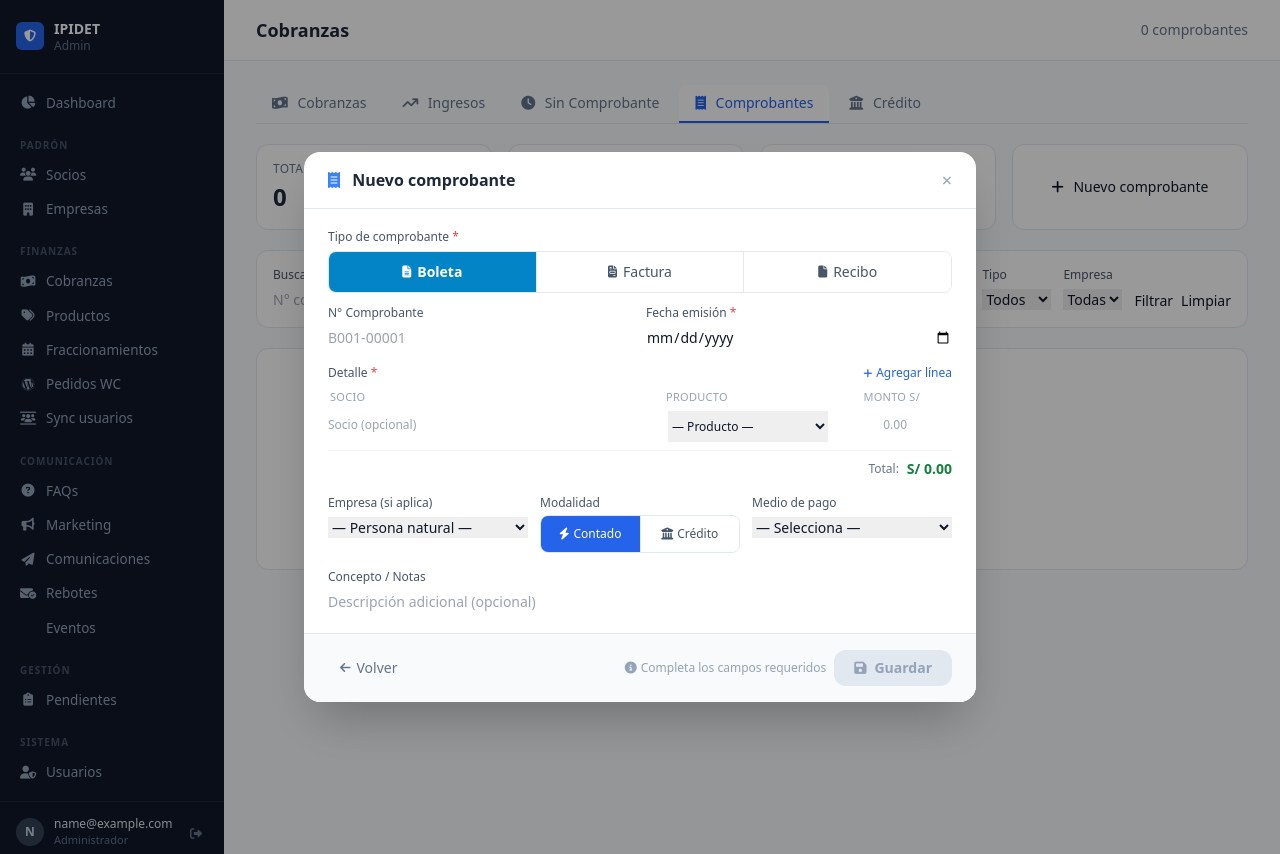
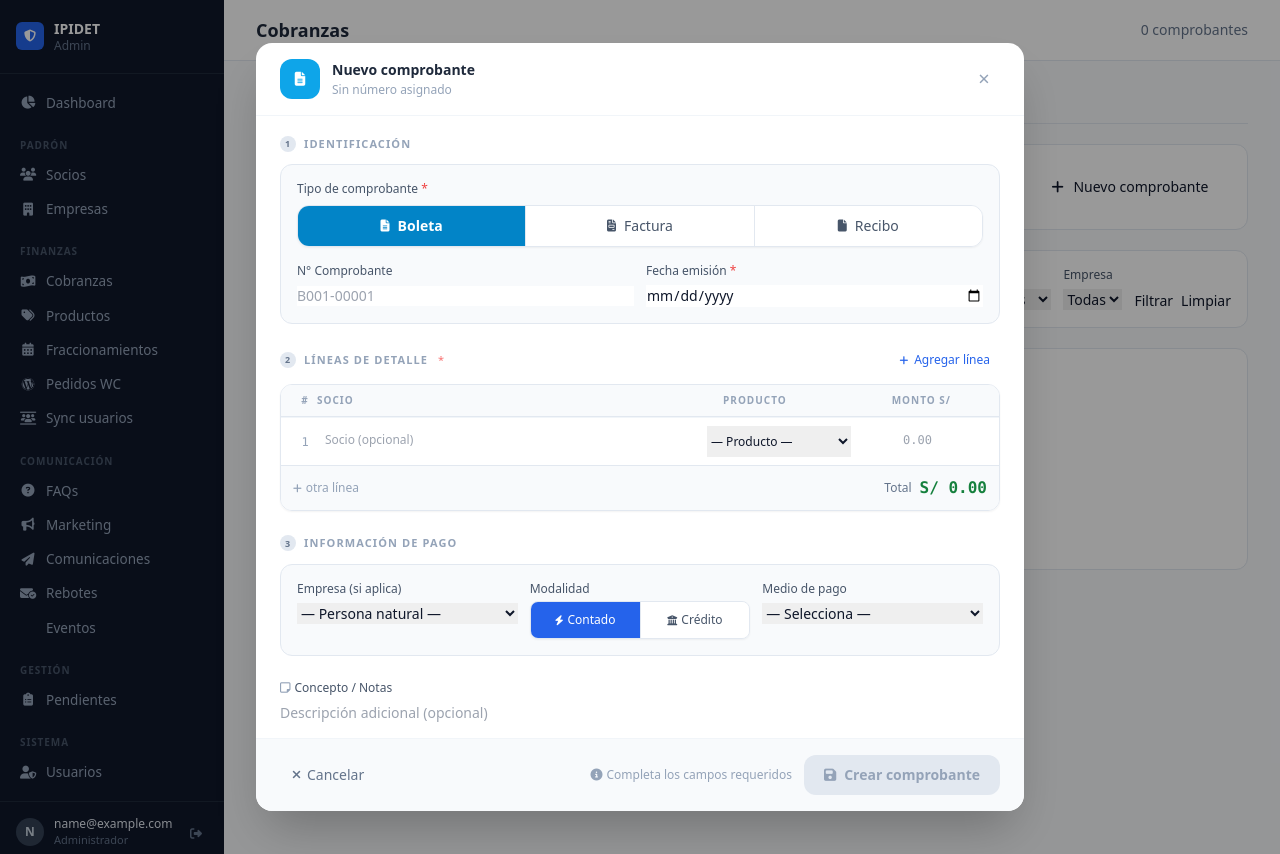
Before and after one commit to juanfernandovasquez/ipidet-api, a FastAPI app: page /comprobantes in a window 1280 px wide, after a click on "Nuevo comprobante". Run offline with FastAPI, Linux system fonts and the light colour scheme; the visitor is signed in with stand-in values (Sample User, id 1); data that the repository does not hold is empty; some libraries are stand-ins or nearby versions.

Commit message:
Style: rediseño modal comprobantes con secciones visuales claras
- Modal más ancho (max-w-3xl) y flex-col con header/footer fijos y body scrollable
- Header dinámico con ícono y color según tipo seleccionado (boleta/factura/recibo)
- Secciones numeradas con labels uppercase: Identificación, Líneas de detalle, Información de pago
- Tabla de ítems con encabezado de columnas, filas con número de fila y hover, pie con total
- Crédito integrado dentro de la sección de pago con separador visual
- Botón guardar con estado de carga (spinner fa-spin) y texto dinámico

Co-Authored-By: Claude Sonnet 4.6 <noreply@anthropic.com>

```diff
--- a/webapp/templates/comprobantes.html
+++ b/webapp/templates/comprobantes.html
@@ -260,9 +260,10 @@
 
 <!-- Modal: Nuevo comprobante -->
 <div id="modal-nuevo" class="hidden fixed inset-0 z-50 flex items-center justify-center p-4 bg-black/40">
-  <div class="bg-white rounded-2xl shadow-2xl w-full max-w-2xl max-h-[90vh] overflow-y-auto"
+  <div class="bg-white rounded-2xl shadow-2xl w-full max-w-3xl max-h-[90vh] flex flex-col overflow-hidden"
        x-data="{
          editId: null,
+         guardando: false,
          form: {
            numero: '', tipo: 'boleta', fecha_emision: '',
            empresa: '', concepto: '',
@@ -341,7 +342,8 @@
            document.getElementById('modal-nuevo').classList.remove('hidden');
          },
          async guardar() {
-           if (!this.canGuardar) return;
+           if (!this.canGuardar || this.guardando) return;
+           this.guardando = true;
            const items = this.items.filter(it => it.pid || it.pnombre).map(it => ({
              member_id: it.sid || null, producto_nombre: it.pnombre, monto: parseFloat(it.monto) || 0
            }));
@@ -353,6 +355,7 @@
              headers: { 'Content-Type': 'application/json' },
              body: JSON.stringify({ ...this.form, items, monto_total: this.montoTotal, es_credito: this.es_credito }),
            });
+           this.guardando = false;
            if (r.ok) location.reload();
          },
        }"
@@ -362,36 +365,56 @@
        data-productos='{{ productos_json | tojson }}'>
 
     <!-- Cabecera -->
-    <div class="flex items-center justify-between px-6 py-4 border-b border-slate-200">
-      <h2 class="text-base font-semibold text-slate-800">
-        <i class="fa-solid fa-receipt mr-2 text-blue-500"></i>
-        <span x-text="editId ? 'Editar comprobante' : 'Nuevo comprobante'"></span>
-      </h2>
+    <div class="flex items-center justify-between px-6 py-4 border-b border-slate-100 shrink-0">
+      <div class="flex items-center gap-3">
+        <div class="w-10 h-10 rounded-xl flex items-center justify-center text-white shrink-0 transition-colors duration-200"
+             :class="{
+               'bg-sky-500':    form.tipo === 'boleta',
+               'bg-violet-600': form.tipo === 'factura',
+               'bg-slate-600':  form.tipo === 'recibo'
+             }">
+          <i class="fa-solid text-sm"
+             :class="{
+               'fa-file-lines':   form.tipo === 'boleta',
+               'fa-file-invoice': form.tipo === 'factura',
+               'fa-file':         form.tipo === 'recibo'
+             }"></i>
+        </div>
+        <div>
+          <h2 class="text-sm font-semibold text-slate-800" x-text="editId ? 'Editar comprobante' : 'Nuevo comprobante'"></h2>
+          <p class="text-xs text-slate-400 mt-0.5" x-text="form.numero || 'Sin número asignado'"></p>
+        </div>
+      </div>
       <button onclick="document.getElementById('modal-nuevo').classList.add('hidden')"
-        class="text-slate-400 hover:text-slate-600 text-lg leading-none">&times;</button>
+        class="w-8 h-8 flex items-center justify-center rounded-lg text-slate-400 hover:text-slate-600 hover:bg-slate-100 transition-colors text-xl leading-none">&times;</button>
     </div>
 
-    <!-- Cuerpo -->
-    <div class="px-6 py-5 space-y-4">
+    <!-- Cuerpo (scrollable) -->
+    <div class="flex-1 overflow-y-auto px-6 py-5 space-y-6">
 
-      <!-- Tipo + N° + Fecha -->
-      <div class="space-y-3">
+      <!-- ── 1. Identificación ── -->
       <div>
-          <label class="block text-xs font-medium text-slate-600 mb-1.5">Tipo de comprobante <span class="text-red-500">*</span></label>
-          <div class="flex rounded-lg border border-slate-200 overflow-hidden text-sm">
+        <p class="text-[11px] font-bold text-slate-400 uppercase tracking-widest mb-3 flex items-center gap-2">
+          <span class="w-4 h-4 inline-flex items-center justify-center bg-slate-200 text-slate-500 rounded-full text-[9px] font-bold shrink-0">1</span>
+          Identificación
+        </p>
+        <div class="bg-slate-50 border border-slate-200 rounded-xl p-4 space-y-4">
+          <div>
+            <label class="block text-xs font-medium text-slate-600 mb-2">Tipo de comprobante <span class="text-red-500">*</span></label>
+            <div class="flex rounded-xl border border-slate-200 overflow-hidden text-sm shadow-sm">
               <button type="button" @click="form.tipo = 'boleta'"
-                    :class="form.tipo === 'boleta' ? 'bg-sky-600 text-white font-semibold' : 'bg-white text-slate-600 hover:bg-slate-50'"
-                    class="flex-1 px-3 py-2.5 transition-colors flex items-center justify-center gap-1.5">
+                      :class="form.tipo === 'boleta' ? 'bg-sky-600 text-white font-semibold' : 'bg-white text-slate-600 hover:bg-sky-50 hover:text-sky-700'"
+                      class="flex-1 px-4 py-2.5 transition-all flex items-center justify-center gap-2">
                 <i class="fa-solid fa-file-lines text-xs"></i> Boleta
               </button>
               <button type="button" @click="form.tipo = 'factura'"
-                    :class="form.tipo === 'factura' ? 'bg-violet-600 text-white font-semibold' : 'bg-white text-slate-600 hover:bg-slate-50'"
-                    class="flex-1 px-3 py-2.5 border-l border-slate-200 transition-colors flex items-center justify-center gap-1.5">
+                      :class="form.tipo === 'factura' ? 'bg-violet-600 text-white font-semibold' : 'bg-white text-slate-600 hover:bg-violet-50 hover:text-violet-700'"
+                      class="flex-1 px-4 py-2.5 border-l border-slate-200 transition-all flex items-center justify-center gap-2">
                 <i class="fa-solid fa-file-invoice text-xs"></i> Factura
               </button>
               <button type="button" @click="form.tipo = 'recibo'"
-                    :class="form.tipo === 'recibo' ? 'bg-slate-700 text-white font-semibold' : 'bg-white text-slate-600 hover:bg-slate-50'"
-                    class="flex-1 px-3 py-2.5 border-l border-slate-200 transition-colors flex items-center justify-center gap-1.5">
+                      :class="form.tipo === 'recibo' ? 'bg-slate-700 text-white font-semibold' : 'bg-white text-slate-600 hover:bg-slate-100 hover:text-slate-800'"
+                      class="flex-1 px-4 py-2.5 border-l border-slate-200 transition-all flex items-center justify-center gap-2">
                 <i class="fa-solid fa-file text-xs"></i> Recibo
               </button>
             </div>
@@ -407,28 +430,39 @@
             </div>
           </div>
         </div>
+      </div>
 
-      <!-- Líneas de detalle -->
+      <!-- ── 2. Líneas de detalle ── -->
       <div>
-        <div class="flex items-center justify-between mb-2">
-          <label class="text-xs font-medium text-slate-600">Detalle <span class="text-red-500">*</span></label>
+        <div class="flex items-center justify-between mb-3">
+          <p class="text-[11px] font-bold text-slate-400 uppercase tracking-widest flex items-center gap-2">
+            <span class="w-4 h-4 inline-flex items-center justify-center bg-slate-200 text-slate-500 rounded-full text-[9px] font-bold shrink-0">2</span>
+            Líneas de detalle <span class="text-red-400 font-normal normal-case tracking-normal ml-0.5">*</span>
+          </p>
           <button type="button" @click="agregarItem()"
-                  class="text-xs text-blue-600 hover:text-blue-700 flex items-center gap-1 transition-colors">
+                  class="inline-flex items-center gap-1.5 text-xs font-medium text-blue-600 hover:text-blue-700 hover:bg-blue-50 px-2.5 py-1 rounded-lg transition-colors">
             <i class="fa-solid fa-plus text-[10px]"></i> Agregar línea
           </button>
         </div>
 
-        <!-- Cabecera de columnas -->
-        <div class="grid gap-1.5 mb-1 text-[11px] font-medium text-slate-400 uppercase tracking-wide px-0.5"
-             style="grid-template-columns: 1fr 10rem 5.5rem 1.5rem">
-          <span>Socio</span><span>Producto</span><span class="text-right">Monto S/</span><span></span>
+        <div class="border border-slate-200 rounded-xl overflow-hidden shadow-sm">
+          <!-- Encabezado de columnas -->
+          <div class="grid text-[10px] font-bold text-slate-400 uppercase tracking-widest bg-slate-50 border-b border-slate-200 px-3 py-2"
+               style="grid-template-columns: 1.5rem 1fr 9rem 5.5rem 2rem">
+            <span class="text-center">#</span>
+            <span>Socio</span>
+            <span>Producto</span>
+            <span class="text-right pr-1">Monto S/</span>
+            <span></span>
           </div>
 
           <!-- Filas de ítems -->
-        <div class="space-y-1.5">
+          <div class="divide-y divide-slate-100 bg-white">
             <template x-for="(item, idx) in items" :key="idx">
-            <div class="grid items-start gap-1.5"
-                 style="grid-template-columns: 1fr 10rem 5.5rem 1.5rem">
+              <div class="grid items-start gap-2 px-3 py-2 hover:bg-blue-50/30 transition-colors"
+                   style="grid-template-columns: 1.5rem 1fr 9rem 5.5rem 2rem">
+
+                <span class="text-xs text-slate-400 font-mono text-center pt-2" x-text="idx + 1"></span>
 
                 <!-- Socio (autocomplete) -->
                 <div class="relative">
@@ -459,11 +493,11 @@
 
                 <!-- Monto -->
                 <input type="number" step="0.01" x-model="item.monto"
-                     placeholder="0.00" class="input w-full text-xs py-1.5 text-right">
+                       placeholder="0.00" class="input w-full text-xs py-1.5 text-right font-mono">
 
                 <!-- Quitar -->
                 <button type="button" @click="quitarItem(idx)"
-                      class="text-slate-300 hover:text-red-500 p-1 mt-0.5 rounded transition-colors"
+                        class="flex items-center justify-center text-slate-300 hover:text-red-500 p-1.5 mt-0.5 rounded-lg hover:bg-red-50 transition-colors"
                         x-show="items.length > 1">
                   <i class="fa-solid fa-xmark text-xs"></i>
                 </button>
@@ -471,14 +505,27 @@
             </template>
           </div>
 
-        <!-- Total -->
-        <div class="flex justify-end items-center gap-2 mt-2 pt-2 border-t border-slate-100">
-          <span class="text-xs text-slate-500">Total:</span>
-          <span class="text-sm font-bold text-green-700" x-text="'S/ ' + montoTotal.toFixed(2)"></span>
+          <!-- Pie: agregar + total -->
+          <div class="flex items-center justify-between px-3 py-2.5 bg-slate-50 border-t border-slate-200">
+            <button type="button" @click="agregarItem()"
+                    class="inline-flex items-center gap-1 text-xs text-slate-400 hover:text-blue-600 transition-colors">
+              <i class="fa-solid fa-plus text-[10px]"></i> otra línea
+            </button>
+            <div class="flex items-center gap-2">
+              <span class="text-xs text-slate-500">Total</span>
+              <span class="text-base font-bold text-green-700 font-mono" x-text="'S/ ' + montoTotal.toFixed(2)"></span>
+            </div>
+          </div>
         </div>
       </div>
 
-      <!-- Empresa + Modalidad + Medio de pago -->
+      <!-- ── 3. Información de pago ── -->
+      <div>
+        <p class="text-[11px] font-bold text-slate-400 uppercase tracking-widest mb-3 flex items-center gap-2">
+          <span class="w-4 h-4 inline-flex items-center justify-center bg-slate-200 text-slate-500 rounded-full text-[9px] font-bold shrink-0">3</span>
+          Información de pago
+        </p>
+        <div class="bg-slate-50 border border-slate-200 rounded-xl p-4 space-y-4">
           <div class="grid grid-cols-3 gap-3">
             <div>
               <label class="block text-xs font-medium text-slate-600 mb-1">Empresa (si aplica)</label>
@@ -491,16 +538,16 @@
             </div>
             <div>
               <label class="block text-xs font-medium text-slate-600 mb-1">Modalidad</label>
-          <div class="flex rounded-lg border border-slate-200 overflow-hidden text-sm h-[38px]">
+              <div class="flex rounded-lg border border-slate-200 overflow-hidden shadow-sm h-[38px]">
                 <button type="button" @click="form.modalidad = 'contado'"
-                    :class="form.modalidad === 'contado' ? 'bg-blue-600 text-white font-medium' : 'bg-white text-slate-600 hover:bg-slate-50'"
-                    class="flex-1 px-2 transition-colors text-xs">
-              <i class="fa-solid fa-bolt mr-1"></i>Contado
+                        :class="form.modalidad === 'contado' ? 'bg-blue-600 text-white font-medium' : 'bg-white text-slate-600 hover:bg-blue-50'"
+                        class="flex-1 transition-all text-xs flex items-center justify-center gap-1">
+                  <i class="fa-solid fa-bolt text-[10px]"></i> Contado
                 </button>
                 <button type="button" @click="form.modalidad = 'credito'"
-                    :class="form.modalidad === 'credito' ? 'bg-amber-500 text-white font-medium' : 'bg-white text-slate-600 hover:bg-slate-50'"
-                    class="flex-1 px-2 border-l border-slate-200 transition-colors text-xs">
-              <i class="fa-solid fa-building-columns mr-1"></i>Crédito
+                        :class="form.modalidad === 'credito' ? 'bg-amber-500 text-white font-medium' : 'bg-white text-slate-600 hover:bg-amber-50'"
+                        class="flex-1 border-l border-slate-200 transition-all text-xs flex items-center justify-center gap-1">
+                  <i class="fa-solid fa-building-columns text-[10px]"></i> Crédito
                 </button>
               </div>
             </div>
@@ -515,9 +562,9 @@
             </div>
           </div>
 
-      <!-- Campos crédito -->
+          <!-- Campos adicionales para crédito -->
           <div x-show="es_credito" x-cloak
-           class="grid grid-cols-2 gap-3 p-3 bg-amber-50 border border-amber-200 rounded-lg">
+               class="grid grid-cols-2 gap-3 pt-4 border-t border-slate-200">
             <div>
               <label class="block text-xs font-medium text-slate-600 mb-1">Período <span class="text-red-500">*</span></label>
               <select x-model="form.periodo" class="input w-full text-sm">
@@ -532,37 +579,43 @@
               <label class="block text-xs font-medium text-slate-600 mb-1">Fecha vencimiento <span class="text-red-500">*</span></label>
               <input type="date" x-model="form.fecha_vencimiento" class="input w-full text-sm">
             </div>
-        <div class="col-span-2 flex items-start gap-2 text-xs text-amber-800">
+            <div class="col-span-2 flex items-start gap-2 text-xs text-amber-800 bg-amber-50 border border-amber-200 rounded-lg px-3 py-2">
               <i class="fa-solid fa-circle-info mt-0.5 shrink-0"></i>
               <span>Los socios quedarán como <strong>Por cobrar</strong> en Cobranzas y pasarán a <strong>Pagado</strong> al cobrar en la pestaña Crédito.</span>
             </div>
           </div>
+        </div>
+      </div>
 
-      <!-- Concepto -->
+      <!-- Concepto / Notas -->
       <div>
-        <label class="block text-xs font-medium text-slate-600 mb-1">Concepto / Notas</label>
-        <input type="text" x-model="form.concepto" placeholder="Descripción adicional (opcional)" class="input w-full text-sm">
+        <label class="block text-xs font-medium text-slate-600 mb-1">
+          <i class="fa-regular fa-note-sticky mr-1 text-slate-400"></i>Concepto / Notas
+        </label>
+        <input type="text" x-model="form.concepto"
+               placeholder="Descripción adicional (opcional)"
+               class="input w-full text-sm">
       </div>
 
     </div>
 
     <!-- Footer -->
-    <div class="flex items-center justify-between px-6 py-4 border-t border-slate-200 bg-slate-50 rounded-b-2xl">
+    <div class="flex items-center justify-between px-6 py-4 border-t border-slate-100 bg-slate-50 rounded-b-2xl shrink-0">
       <button type="button" onclick="document.getElementById('modal-nuevo').classList.add('hidden')"
-        class="flex items-center gap-1.5 text-sm text-slate-500 hover:text-slate-700 px-3 py-2 rounded-lg hover:bg-slate-100 transition-colors">
-        <i class="fa-solid fa-arrow-left text-xs"></i> Volver
+        class="inline-flex items-center gap-1.5 text-sm text-slate-500 hover:text-slate-700 px-3 py-2 rounded-lg hover:bg-slate-200 transition-colors">
+        <i class="fa-solid fa-xmark text-xs"></i> Cancelar
       </button>
-      <div class="flex items-center gap-2">
-        <span x-show="!canGuardar" class="text-xs text-slate-400">
-          <i class="fa-solid fa-circle-info mr-1"></i>Completa los campos requeridos
+      <div class="flex items-center gap-3">
+        <span x-show="!canGuardar && !guardando" x-cloak class="text-xs text-slate-400 flex items-center gap-1">
+          <i class="fa-solid fa-circle-info"></i> Completa los campos requeridos
         </span>
-        <button @click="guardar()" :disabled="!canGuardar"
-          class="flex items-center gap-2 px-5 py-2 rounded-xl text-sm font-semibold transition-all"
-          :class="canGuardar
+        <button @click="guardar()" :disabled="!canGuardar || guardando"
+          class="inline-flex items-center gap-2 px-5 py-2.5 rounded-xl text-sm font-semibold transition-all duration-150"
+          :class="(canGuardar && !guardando)
             ? 'bg-blue-600 hover:bg-blue-700 text-white shadow-sm hover:shadow-md active:scale-95'
             : 'bg-slate-200 text-slate-400 cursor-not-allowed'">
-          <i class="fa-solid fa-floppy-disk"></i>
-          <span x-text="canGuardar ? 'Guardar comprobante' : 'Guardar'"></span>
+          <i class="fa-solid" :class="guardando ? 'fa-circle-notch fa-spin' : 'fa-floppy-disk'"></i>
+          <span x-text="guardando ? 'Guardando…' : (editId ? 'Guardar cambios' : 'Crear comprobante')"></span>
         </button>
       </div>
     </div>
```
Lines whose indentation alone changed are shown as unchanged.
